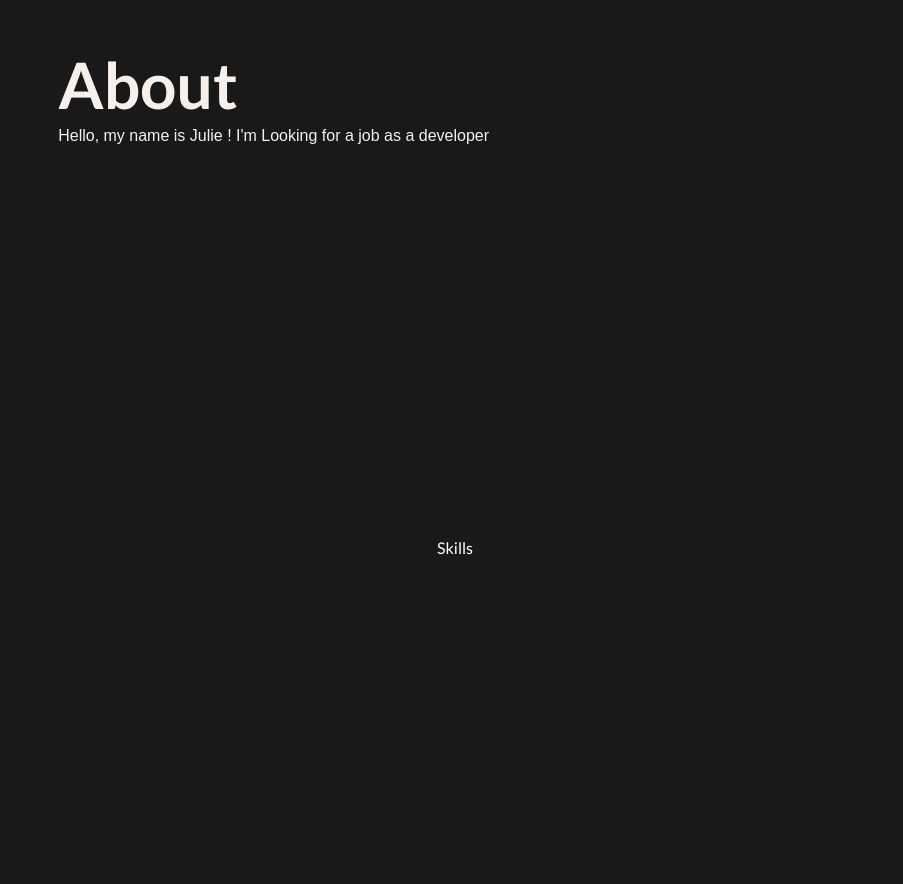
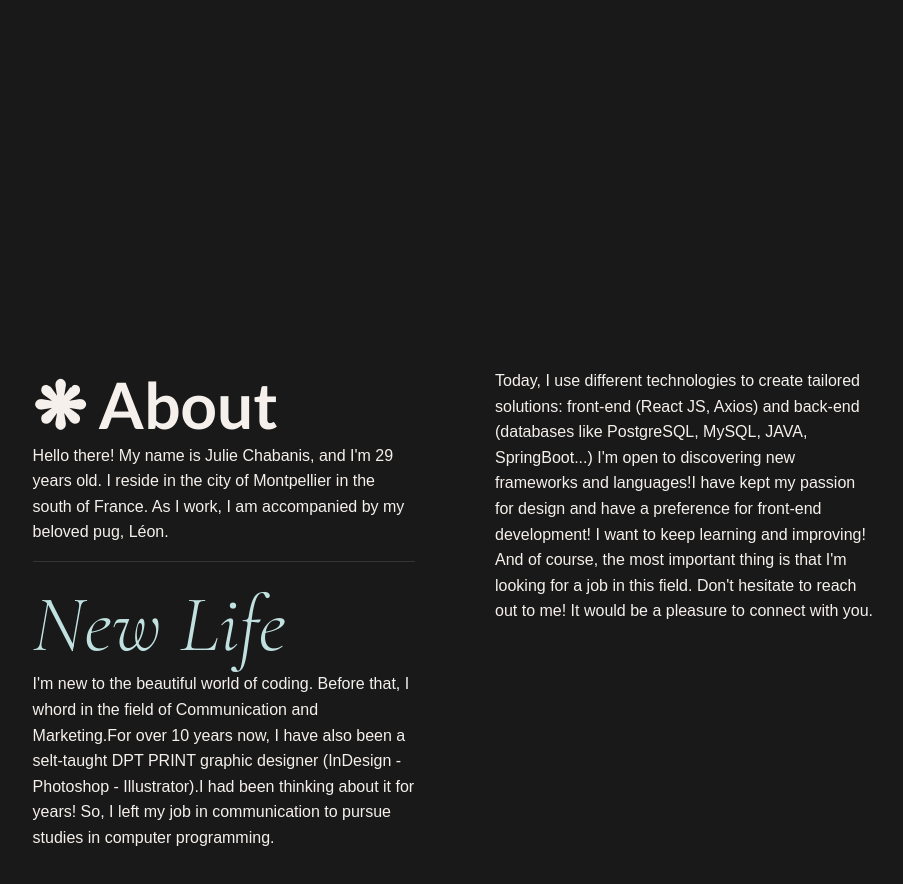
Before and after one commit to JulieChabanis/MinimalPortfolio, a React (Create React App) app: page / in a window 1280 px wide. Shown: the part 880-1764 px from the top of the page, without its empty margins (185-1088 px from the left). Built offline with nearby package versions, Linux system fonts and the light colour scheme; a web font is replaced by a local one.

Commit message:
update About WIP

```diff
--- a/src/components/Home/About/About.jsx
+++ b/src/components/Home/About/About.jsx
@@ -1,6 +1,6 @@
 import React from "react";
 import { motion, useAnimation } from "framer-motion";
-import { Box } from "@mui/material";
+import { Box, Divider, Grid } from "@mui/material";
 import styles from "./About.module.css";
 import { useTheme } from "@emotion/react";
 
@@ -12,11 +12,14 @@ const About = () => {
   const controls = useAnimation();
 
   return (
-    <Box id="about-section" sx={{ padding: PaddingResizeSection()}}>
-      <Box className={styles.mainAboutSection}>
+    <Box id="about-section">
+      <Box className={styles.mainAboutSection} sx={{ padding: PaddingResizeSection()}}>
 
         {/* Import Smooth Scroll Logic */}
         <SmoothScroll controls={controls} />
+
+        <Grid container spacing={10}>
+          <Grid item xs={6}>
             <motion.div
               initial={{ opacity: 0, y: 20 }}
               animate={controls}
@@ -25,14 +28,46 @@ const About = () => {
               <Box
                 sx={theme.typography.h3}
               >
-            {"About"}
+                {"❋ About"}
               </Box>
               <Box
                 sx={theme.typography.h6}
               >
-            {"Hello, my name is Julie ! I'm Looking for a job as a developer "}
+                {"Hello there! My name is Julie Chabanis, and I'm 29 years old. I reside in the city of Montpellier in the south of France. As I work, I am accompanied by my beloved pug, Léon."}
+              </Box>
+              <Divider sx={{ margin: "16px 0" }} />
+              <Box
+                sx={theme.typography.h1}
+              >
+                {"New Life"}
+              </Box>
+              <Box
+                sx={theme.typography.h6}
+              >
+                {"I'm new to the beautiful world of coding. Before that, I whord in the field of Communication and Marketing."}
+                {"For over 10 years now, I have also been a selt-taught DPT PRINT graphic designer (InDesign - Photoshop - Illustrator)."}
+
+                {"I had been thinking about it for years! So, I left my job in communication to pursue studies in computer programming."}
               </Box>
             </motion.div>
+          </Grid>
+          <Grid item xs={6}>
+          <motion.div
+              initial={{ opacity: 0, y: 20 }}
+              animate={controls}
+              transition={{ duration: 0.5 }}
+            >
+              <Box
+                sx={theme.typography.h6}
+              >
+                {"Today, I use different technologies to create tailored solutions: front-end (React JS, Axios) and back-end (databases like PostgreSQL, MySQL, JAVA, SpringBoot...) I'm open to discovering new frameworks and languages!"}
+                {"I have kept my passion for design and have a preference for front-end development! I want to keep learning and improving! "}
+                {" And of course, the most important thing is that I'm looking for a job in this field. Don't hesitate to reach out to me! It would be a pleasure to connect with you."}
+              </Box>
+
+            </motion.div>
+          </Grid>
+        </Grid>
       </Box>
     </Box>
   );
--- a/src/components/Home/About/About.module.css
+++ b/src/components/Home/About/About.module.css
@@ -1,4 +1,5 @@
 .mainAboutSection {
     display: flex;
     flex-direction: column;
+    margin-top: 20rem;
 }
--- a/src/components/Home/HeroPage/HeroPage.jsx
+++ b/src/components/Home/HeroPage/HeroPage.jsx
@@ -41,7 +41,7 @@ const HeroPage = () => {
             opacity: 1
           }}
         >
-        {'Looking for a job ❋'}
+        {'Looking for a job'}
         </motion.div>
         </Box>
         <Box sx={theme.typography.h3}>
--- a/src/components/Theme/theme.js
+++ b/src/components/Theme/theme.js
@@ -179,10 +179,12 @@ export const themeSettings = (mode) => {
         fontWeight:100,
         color: mode === "light" ? colors.grey[100] : colors.grey[100],
       },
+
+      // NavBar
       h7: {
-        fontFamily: ["Cormorant Garamond", "sans-serif"].join(","),
-        fontSize: "10px",
-        fontWeight:400,
+        fontFamily: ["Lato", "sans-serif"].join(","),
+        fontSize: "16px",
+        fontWeight: 400,
         color: mode === "light" ? colors.grey[100] : colors.grey[100],
       },
     },
--- a/src/components/global/Navbar/Navbar.jsx
+++ b/src/components/global/Navbar/Navbar.jsx
@@ -67,28 +67,28 @@ const NavBar = () => {
               <motion.div whileHover={{ scale: 1.1 }} whileTap={{ scale: 0.9 }}>
                 <ListItem>
                   <Link to="about-section" smooth={true} duration={200} className={styles.navLink}>
-                    <ListItemText style={theme.typography.h6}>About</ListItemText>
+                    <ListItemText style={theme.typography.h7}>About</ListItemText>
                   </Link>
                 </ListItem>
               </motion.div>
               <motion.div whileHover={{ scale: 1.1 }} whileTap={{ scale: 0.9 }}>
                 <ListItem>
                   <Link to="skills-section" smooth={true} duration={200} className={styles.navLink}>
-                    <ListItemText style={theme.typography.h6}>Skills</ListItemText>
+                    <ListItemText style={theme.typography.h7}>Skills</ListItemText>
                   </Link>
                 </ListItem>
               </motion.div>
               <motion.div whileHover={{ scale: 1.1 }} whileTap={{ scale: 0.9 }}>
                 <ListItem>
                   <Link to="portfolio" smooth={true} duration={200} className={styles.navLink}>
-                    <ListItemText style={theme.typography.h6}>Portfolio</ListItemText>
+                    <ListItemText style={theme.typography.h7}>Portfolio</ListItemText>
                   </Link>
                 </ListItem>
               </motion.div>
               <motion.div whileHover={{ scale: 1.1 }} whileTap={{ scale: 0.9 }}>
                 <ListItem>
                   <Link to="contact" smooth={true} duration={200} className={styles.navLink}>
-                    <ListItemText style={theme.typography.h6}>Contact</ListItemText>
+                    <ListItemText style={theme.typography.h7}>Contact</ListItemText>
                   </Link>
                 </ListItem>
               </motion.div>
--- a/src/components/hooks/PaddingResizeSection.jsx
+++ b/src/components/hooks/PaddingResizeSection.jsx
@@ -3,8 +3,8 @@ import { useMediaQuery } from "@mui/material";
 const PaddingResizeSection = () => {
   const paddingSmall = "22% 7% 0% 7%";
   const paddingMedium = "14% 6% 0% 6%";
-  const paddingLarge = "10% 19% 0% 19%";
-  const paddingXLarge = "6% 17% 0% 17%";
+  const paddingLarge = "10% 17% 0% 17%";
+  const paddingXLarge = "6% 15% 0% 15%";
 
   const isSmallScreen = useMediaQuery('(max-width: 600px)');
   const isMediumScreen = useMediaQuery('(min-width: 601px) and (max-width: 959px)');
```
Lines whose indentation alone changed are shown as unchanged.
